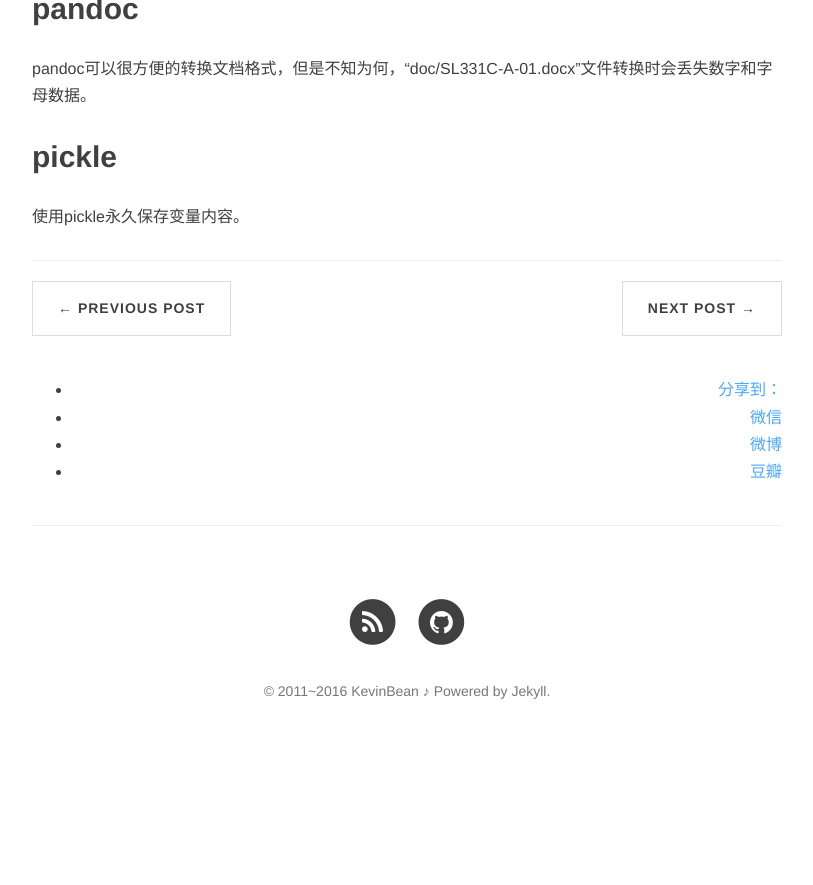
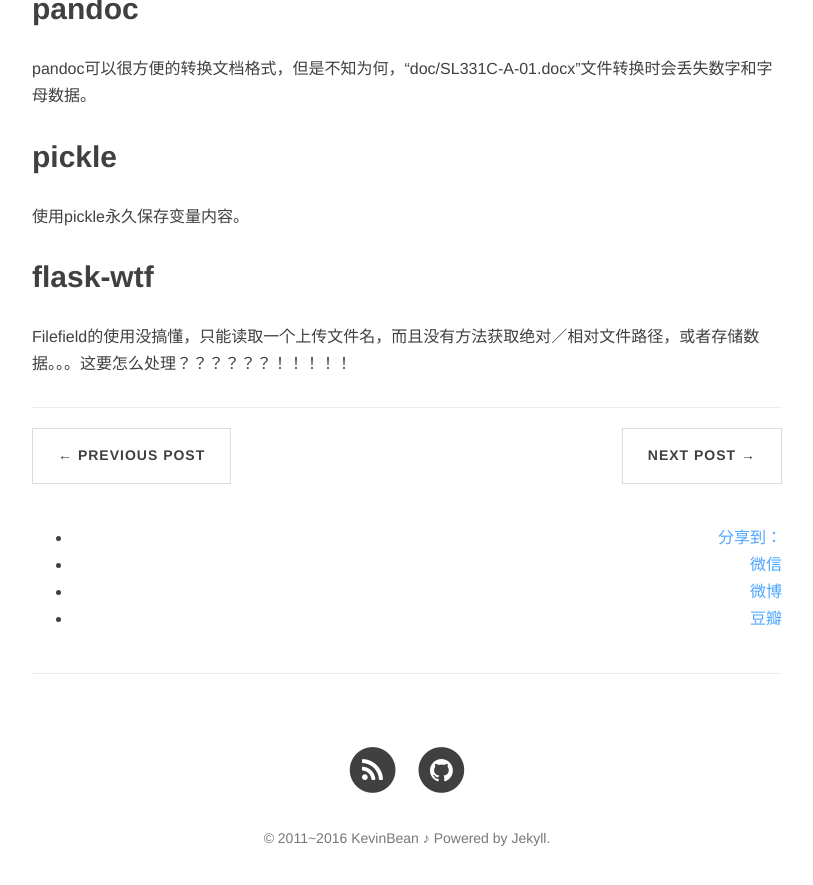
Before and after one commit to KevinBean/KevinBean.github.io.old, a Jekyll site: the page built from _posts/2016-07-29-Project729-notebook.md, in a window 1280 px wide and 900 px high, scrolled down 1137 px. Shown: the top 885 px of the window, without its empty margins (233-1046 px from the left). Built offline with Jekyll 4.4.1, drawn with Linux system fonts in a browser that asks for light colours; nearby versions of some CDN libraries; comment, search, counter and statistics services are not loaded; before the commit the page ends 1905 px from its top, so only the background shows below that.

Commit message:
flask-wtf

```diff
--- a/_posts/2016-07-29-Project729-notebook.md
+++ b/_posts/2016-07-29-Project729-notebook.md
@@ -31,3 +31,6 @@
 
 ## pickle
 使用pickle永久保存变量内容。
+
+## flask-wtf
+Filefield的使用没搞懂，只能读取一个上传文件名，而且没有方法获取绝对／相对文件路径，或者存储数据。。。这要怎么处理？？？？？？！！！！！
```
